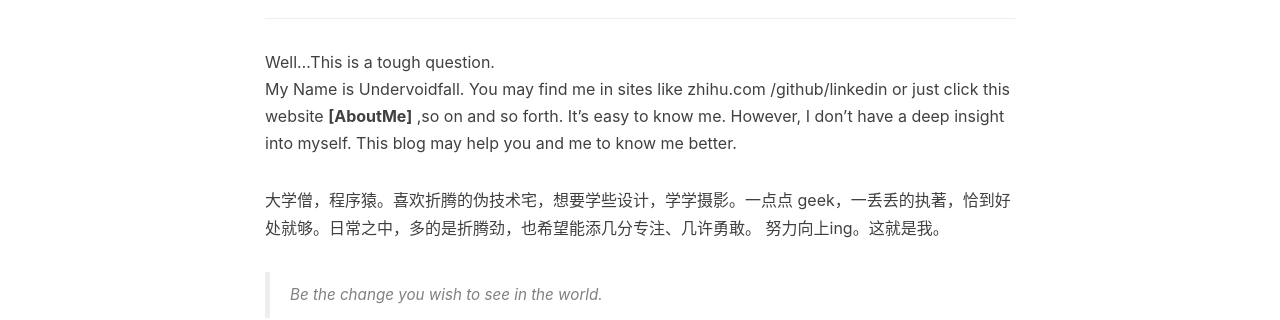
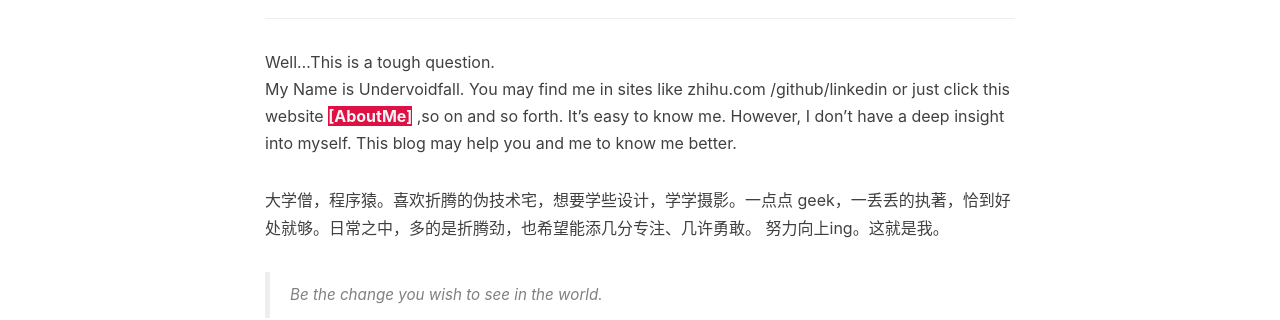
Before and after one commit to underwindfall/underwindfall.github.io, a Jekyll site: the page built from about.md, in a window 1280 px wide. Shown: the part 676-996 px from the top of the page. Built offline with Jekyll 4.4.1, drawn with Linux system fonts in a browser that asks for light colours; nearby versions of some CDN libraries; comment, search, counter and statistics services are not loaded.

Commit message:
change something about section about

```diff
--- a/about.md
+++ b/about.md
@@ -20,7 +20,7 @@ header-img:  "img/about.jpg"
 
 
 Well...This is a tough question.
-My Name is Undervoidfall. You may find me in sites like zhihu.com /github/linkedin or just click this website <a href="http://qifanyang.com/aboutme/"><strong>[AboutMe]</strong></a> ,so on and so forth. It’s easy to know me. However, I don't have a deep insight into myself. This blog may help you and me to know me better.
+My Name is Undervoidfall. You may find me in sites like zhihu.com /github/linkedin or just click this website <a href="http://qifanyang.com/aboutme/" style="color: #f5f5f5;background: #dd1144"><strong>[AboutMe]</strong></a> ,so on and so forth. It’s easy to know me. However, I don't have a deep insight into myself. This blog may help you and me to know me better.
 
 大学僧，程序猿。喜欢折腾的伪技术宅，想要学些设计，学学摄影。一点点 geek，一丢丢的执著，恰到好处就够。日常之中，多的是折腾劲，也希望能添几分专注、几许勇敢。 努力向上ing。这就是我。
 
```
